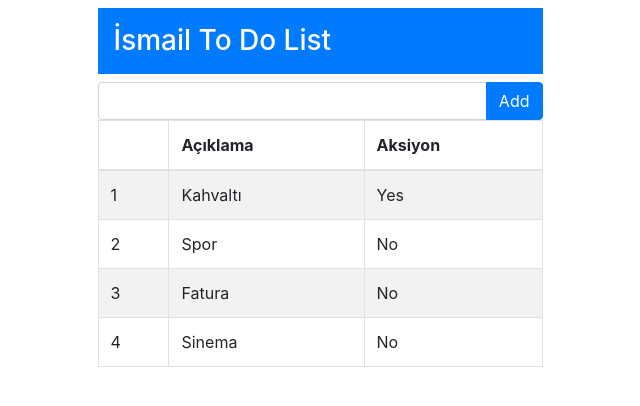
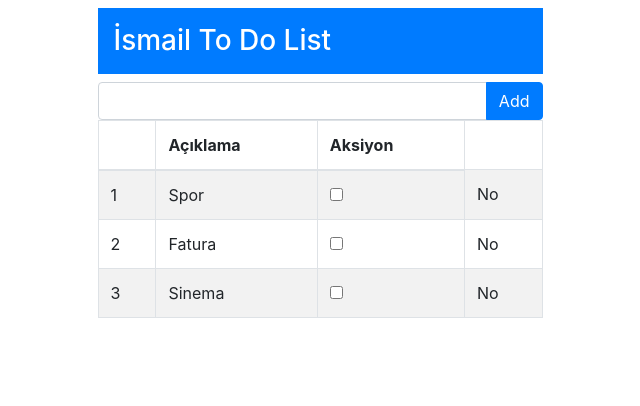
Before and after one commit to ismailtunga/angularProject, an Angular app in the folder todoApp/: page / in a window 1280 px wide. Shown: the top 406 px of the page, without its empty margins (320-960 px from the left). Built offline with nearby package versions, Linux system fonts and the light colour scheme.

Commit message:
filtreleme yapıldı

```diff
--- a/todoApp/src/app/app.component.html
+++ b/todoApp/src/app/app.component.html
@@ -24,6 +24,9 @@
             <tr *ngFor="let item of getItems(); let i= index">
               <td>{{ i + 1 }}</td>
               <td>{{item.aciklama}}</td>
+              <td>
+                <input type="checkbox" [(ngModel)]="item.aksiyon">
+              </td>
               <td [ngSwitch]="item.aksiyon">
               <span *ngSwitchCase="true">
                 Yes
--- a/todoApp/src/app/app.component.ts
+++ b/todoApp/src/app/app.component.ts
@@ -13,6 +13,6 @@ export class AppComponent {
     return this.model.user;
   }
   getItems(){
-    return this.model.items;
+    return this.model.items.filter(item=> !item.aksiyon);
   }
 }
--- a/todoApp/src/app/app.module.ts
+++ b/todoApp/src/app/app.module.ts
@@ -1,5 +1,6 @@
 import { BrowserModule } from '@angular/platform-browser';
 import { NgModule } from '@angular/core';
+import { FormsModule } from '@angular/forms';
 // Moduller ile componentler birleştirilen bundle
 import { AppComponent } from './app.component';
 
@@ -8,7 +9,8 @@ import { AppComponent } from './app.component';
     AppComponent
   ],
   imports: [
-    BrowserModule
+    BrowserModule,
+    FormsModule
   ],
   providers: [],
   bootstrap: [AppComponent]//çalıştırılabilir ilk component
```
